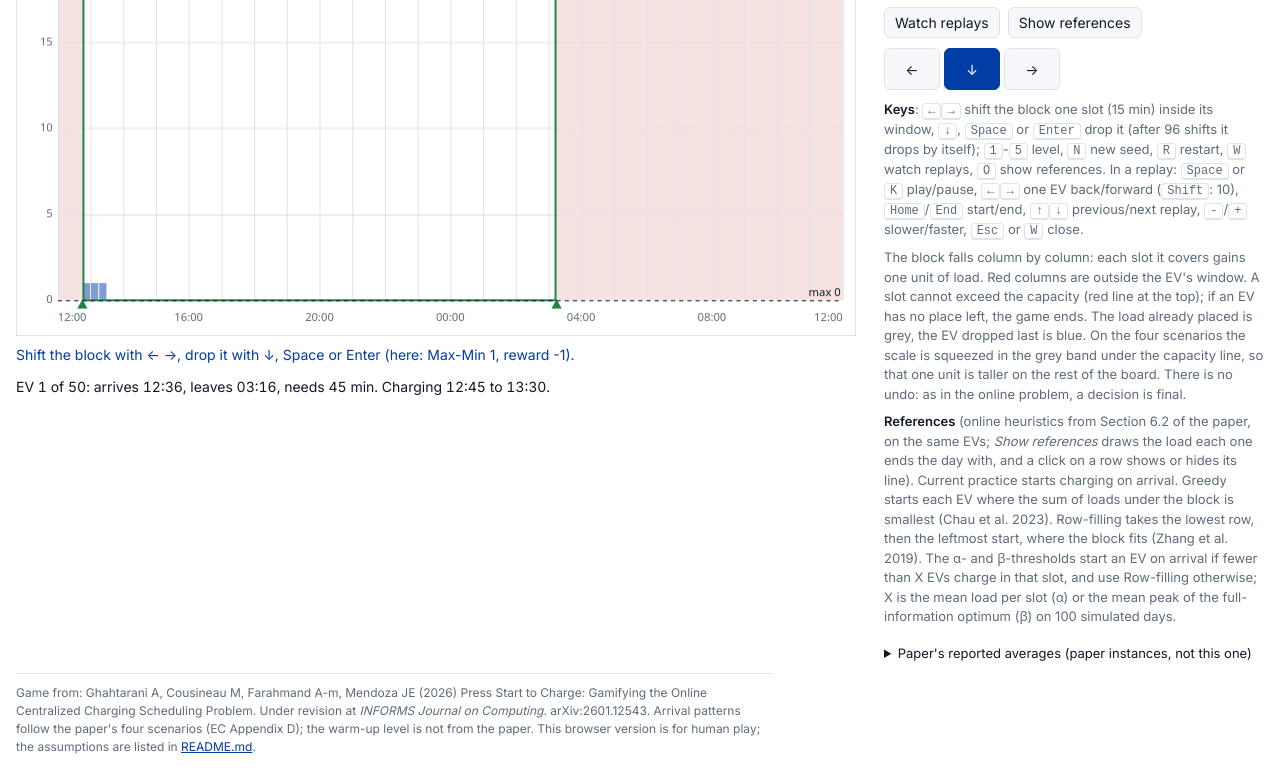
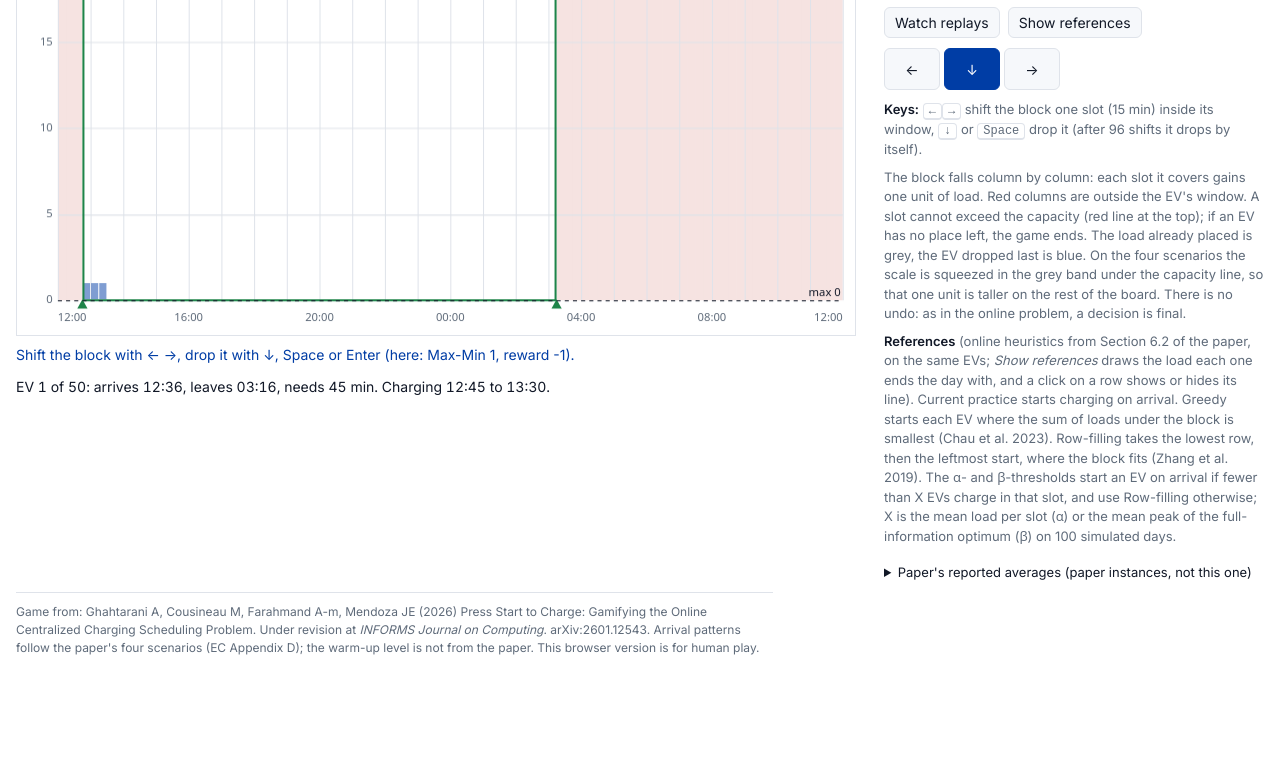
Before and after one commit to martincousi/press-start-to-charge, a plain HTML site: page index.html in a window 1280 px wide. Shown: the part 499-1279 px from the top of the page. After the commit the page ends 1180 px from the top, so only its background shows below. Drawn offline with Linux system fonts and the light colour scheme.

Commit message:
Help lists only the keys needed to play; no README link on the page
Co-Authored-By: Claude Opus 5.5 <noreply@anthropic.com>
Claude-Session: https://claude.ai/code/session_01XfZrfbZxwZuo4pdeQ6fxsf

```diff
--- a/index.html
+++ b/index.html
@@ -142,13 +142,8 @@
       <button data-act="right" title="Right">&rarr;</button>
     </div>
     <div class="help">
-      <p><b>Keys</b>: <kbd>&larr;</kbd><kbd>&rarr;</kbd> shift the block one slot (15 min) inside its window,
-         <kbd>&darr;</kbd>, <kbd>Space</kbd> or <kbd>Enter</kbd> drop it (after 96 shifts it drops by itself);
-         <kbd>1</kbd>-<kbd>5</kbd> level, <kbd>N</kbd> new seed, <kbd>R</kbd> restart, <kbd>W</kbd> watch replays,
-         <kbd>O</kbd> show references. In a replay: <kbd>Space</kbd> or <kbd>K</kbd> play/pause,
-         <kbd>&larr;</kbd><kbd>&rarr;</kbd> one EV back/forward (<kbd>Shift</kbd>: 10), <kbd>Home</kbd>/<kbd>End</kbd>
-         start/end, <kbd>&uarr;</kbd><kbd>&darr;</kbd> previous/next replay, <kbd>-</kbd>/<kbd>+</kbd> slower/faster,
-         <kbd>Esc</kbd> or <kbd>W</kbd> close.</p>
+      <p><b>Keys:</b> <kbd>&larr;</kbd><kbd>&rarr;</kbd> shift the block one slot (15 min) inside its window,
+         <kbd>&darr;</kbd> or <kbd>Space</kbd> drop it (after 96 shifts it drops by itself).</p>
       <p>The block falls column by column: each slot it covers gains one unit of load. Red columns are outside the EV's
          window. A slot cannot exceed the capacity (red line at the top); if an EV has no place left, the game ends.
          The load already placed is grey, the EV dropped last is blue. On the four scenarios the scale is squeezed in
@@ -170,8 +165,7 @@
   Game from: Ghahtarani A, Cousineau M, Farahmand A-m, Mendoza JE (2026) Press Start to Charge: Gamifying the Online
   Centralized Charging Scheduling Problem. Under revision at <i>INFORMS Journal on Computing</i>. arXiv:2601.12543.
   Arrival patterns follow the paper's four scenarios (EC Appendix D); the warm-up level is not from the paper.
-  This browser version is for human play; the assumptions are listed in
-  <a href="https://github.com/martincousi/press-start-to-charge/blob/main/README.md">README.md</a>.
+  This browser version is for human play.
 </footer>
 <script src="engine.js"></script>
 <script src="paper.js"></script>
```
Also changed, not shown: test/ui_smoke.js (+1 -1 lines).
